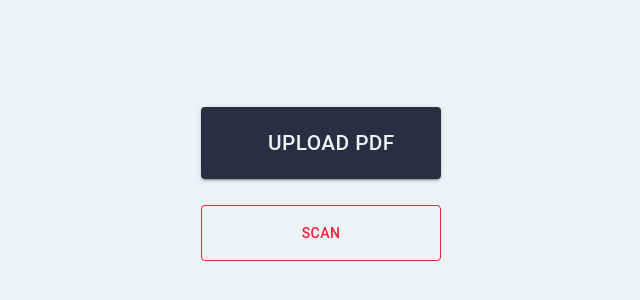
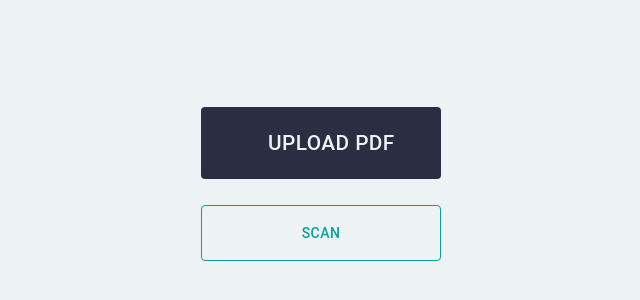
Before and after one commit to oussamaGUN/QrCodeValidator, a Next.js app in the folder frontend/: page / in a window 1280 px wide. Shown: the part 216-516 px from the top of the page, without its empty margins (319-959 px from the left). Built offline with nearby package versions, Linux system fonts and the light colour scheme; some icons are missing.

Commit message:
fix: update color scheme for processing component and handle invalid file type in upload

```diff
--- a/frontend/src/pages/components/processing.tsx
+++ b/frontend/src/pages/components/processing.tsx
@@ -8,7 +8,7 @@ function Processing() {
         sx={{ display: "flex", alignItems: "center", justifyContent: "center" }}
       >
         <CircularProgress size={18} sx={{
-          color: "#ef233c"
+          color: "#0aa09e"
         }}/>
       </Box>
     </div>
--- a/frontend/src/pages/index.tsx
+++ b/frontend/src/pages/index.tsx
@@ -16,6 +16,7 @@ export default function Home() {
   const [uploadId, setUploadId] = useState<string | null>(null)
   const [statOfProcessing, setStatOfProcessing] = useState(0);
   const [clickAble, setClickAble] = useState(1);
+  const [inValidFileType, setInValidFileType] = useState(0);
   const [file, setFile] = useState<File | null>(null);
 
   const handleFileChange = (e: React.ChangeEvent<HTMLInputElement>) => {
@@ -30,9 +31,14 @@ export default function Home() {
     if (file && clickAble) {
       setStatOfProcessing(1);
       setClickAble(0);
+      setInValidFileType(0);
       if (file?.type !== 'application/pdf') {
         console.log('invalid file')
-        throw new Error("invalid file")
+        setInValidFileType(1);
+        setStatOfProcessing(0);
+        setClickAble(1);
+        return ;
+        // throw new Error("invalid file")
       }
       const fd = new FormData();
       fd.append('file', file);
@@ -73,7 +79,6 @@ export default function Home() {
 
           >
           <Button
-              variant="contained"
               component="label"
               sx={{
                 width: "15rem",
@@ -103,12 +108,15 @@ export default function Home() {
                 style={{ display: "none", cursor: "pointer" }}
                 onChange={handleFileChange}
               />
-
           </Button>
           <Typography sx={{
             mt: "10px",
             color: "#8d99ae"
-          }}>{file?.name}</Typography>
+          }}>{file?.name}
+          </Typography>
+          {
+            inValidFileType === 1 && <Typography color="error">Invalid file type. Please upload a PDF.</Typography>
+          }
           <Button
             onClick={handleUpload}
             variant="outlined"
@@ -116,14 +124,14 @@ export default function Home() {
               mt: 2,
               width: "15rem",
               height: "3.5rem",
-              color: "#ef233c",
-              borderColor: "#ef233c",
+              color: "#0aa09e",
+              borderColor: "#0aa09e",
               background: "none"
           }}>
             {statOfProcessing !== 1 && <p>Scan</p>}
             {statOfProcessing === 1 && <Processing />}
           </Button>
-          {uploadId && <Results uploadId={uploadId} setStatOfProcessing={setStatOfProcessing} setClicAble={setClickAble} />}        </Box>
+          {uploadId && <Results uploadId={uploadId} setStatOfProcessing={setStatOfProcessing} setClicAble={setClickAble} />}     </Box>
       </main>
     </QueryClientProvider>
   );
```
